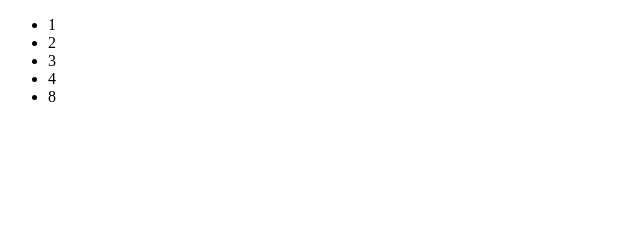
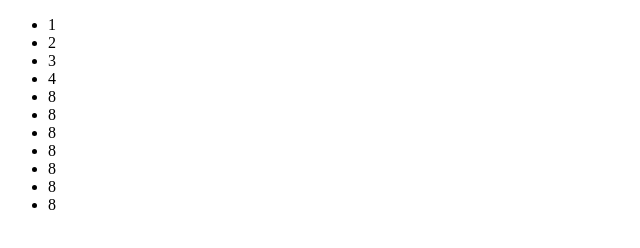
Before and after one commit to sunny-ieum/test-1, a plain HTML site: page test.html in a window 1280 px wide. Shown: the whole page, without its empty margins (0-640 px from the left). Drawn offline with Linux system fonts and the light colour scheme.

Commit message:
first commit

```diff
--- a/test.html
+++ b/test.html
@@ -13,6 +13,12 @@
         <li class="item3">3</li>
         <li class="item4">4</li>
         <li class="item8">8</li>
+        <li class="item8">8</li>
+        <li class="item8">8</li>
+        <li class="item8">8</li>
+        <li class="item8">8</li>
+        <li class="item8">8</li>
+        <li class="item8">8</li>
     </ul>
 </body>
 </html>
```
